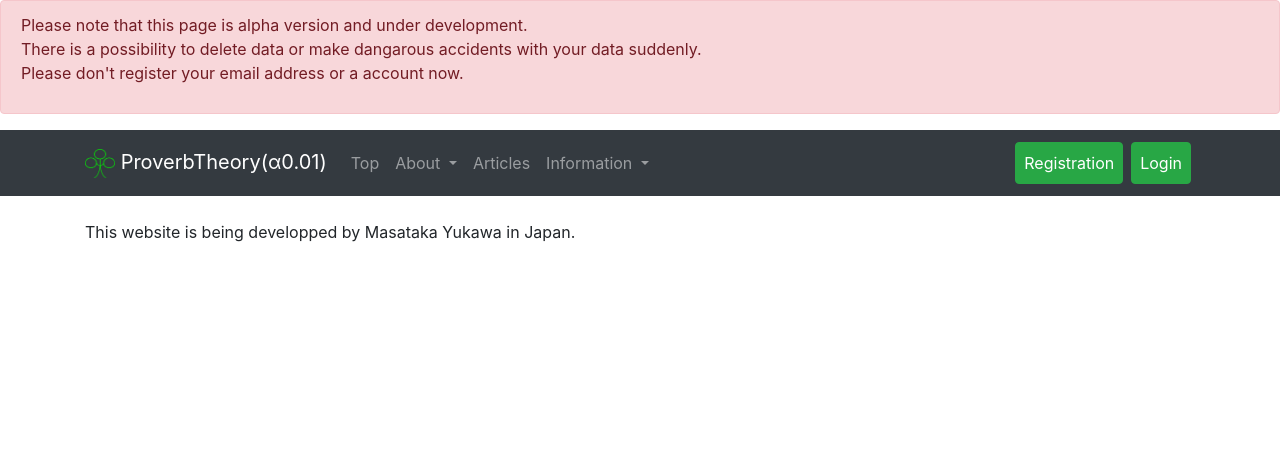
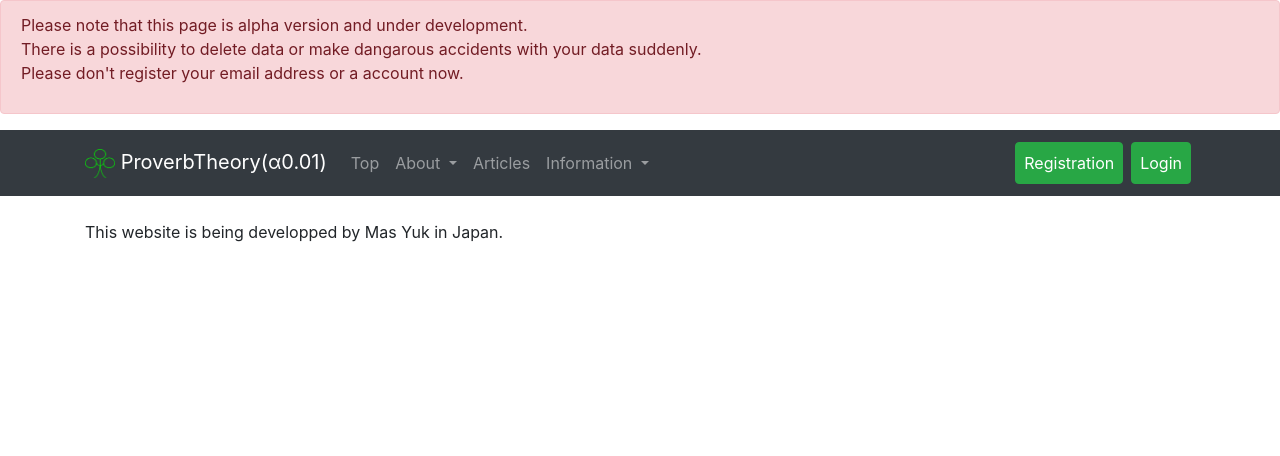
Before and after one commit to minaseman/proverb-for-public, a Django app: page /about/developped_by/ in a window 1280 px wide. Shown: the top 456 px of the page. Run offline with Django 3.2, Linux system fonts and the light colour scheme; parts of the project's set-up code (start-up, migrations or seed data) failed here and were passed over; some libraries are stand-ins or nearby versions.

Commit message:
some text were fixed

```diff
--- a/proverb/templates/about/developped_by.html
+++ b/proverb/templates/about/developped_by.html
@@ -7,7 +7,7 @@ Developped by
   <div class="container">
     <div class="row">
       <div class="col">
-        This website is being developped by Masataka Yukawa in Japan.
+        This website is being developped by Mas Yuk in Japan.
       </div>
     </div>
   </div>
```
